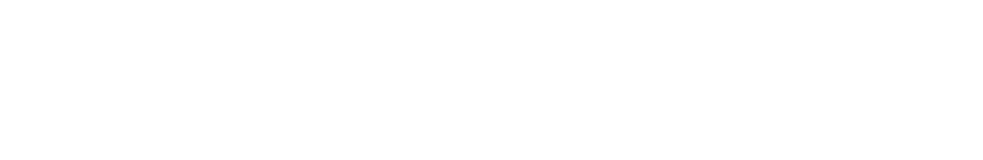
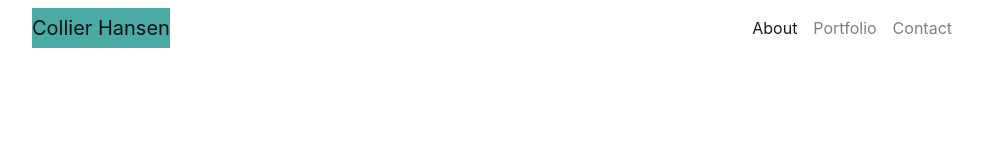
Before and after one commit to coffeewhistle/bootstrap-portfolio, a plain HTML site: page index.html in a window 1280 px wide. Shown: the whole page, without its empty margins (144-1127 px from the left). Drawn offline with nearby package versions, Linux system fonts and the light colour scheme.

Commit message:
Add basic html structure to contact and portfolio pages

```diff
--- a/contact.html
+++ b/contact.html
@@ -0,0 +1,47 @@
+<!doctype html>
+<html lang="en">
+  <head>
+    <!-- Required meta tags -->
+    <meta charset="utf-8">
+    <meta name="viewport" content="width=device-width, initial-scale=1, shrink-to-fit=no">
+
+    <!-- Bootstrap CSS -->
+    <link rel="stylesheet" href="https://maxcdn.bootstrapcdn.com/bootstrap/4.0.0/css/bootstrap.min.css" integrity="sha384-Gn5384xqQ1aoWXA+058RXPxPg6fy4IWvTNh0E263XmFcJlSAwiGgFAW/dAiS6JXm" crossorigin="anonymous">
+    <link rel="stylesheet" href="style.css">
+    <title>Hello, world!</title>
+  </head>
+  <body>
+
+    <nav id="navbar" class="navbar navbar-expand-lg navbar-light mb-5">
+        <a class="navbar-brand" href="index.html">Collier Hansen</a>
+        <!--Start hamburger button-->
+        <button class="navbar-toggler" type="button" data-toggle="collapse" data-target="#navbarNav" aria-controls="navbarNav" aria-expanded="false"
+            aria-label="Toggle navigation">
+            <span class="navbar-toggler-icon"></span>
+        </button>
+        <!--End hamburger button-->
+
+        <div class="collapse navbar-collapse justify-content-end" id="navbarNav">
+            <ul class="navbar-nav">
+                <li class="nav-item active">
+                    <a class="nav-link" href="index.html">About<span class="sr-only">(current)</span>
+                    </a>
+                </li>
+                <li class="nav-item">
+                    <a class="nav-link" href="portfolio.html">Portfolio</a>
+                </li>
+                <li class="nav-item">
+                    <a class="nav-link" href="contact.html">Contact</a>
+                </li>
+            </ul>
+        </div>
+    </nav>
+
+
+    <!-- Optional JavaScript -->
+    <!-- jQuery first, then Popper.js, then Bootstrap JS -->
+    <script src="https://code.jquery.com/jquery-3.2.1.slim.min.js" integrity="sha384-KJ3o2DKtIkvYIK3UENzmM7KCkRr/rE9/Qpg6aAZGJwFDMVNA/GpGFF93hXpG5KkN" crossorigin="anonymous"></script>
+    <script src="https://cdnjs.cloudflare.com/ajax/libs/popper.js/1.12.9/umd/popper.min.js" integrity="sha384-ApNbgh9B+Y1QKtv3Rn7W3mgPxhU9K/ScQsAP7hUibX39j7fakFPskvXusvfa0b4Q" crossorigin="anonymous"></script>
+    <script src="https://maxcdn.bootstrapcdn.com/bootstrap/4.0.0/js/bootstrap.min.js" integrity="sha384-JZR6Spejh4U02d8jOt6vLEHfe/JQGiRRSQQxSfFWpi1MquVdAyjUar5+76PVCmYl" crossorigin="anonymous"></script>
+  </body>
+</html>
--- a/index.html
+++ b/index.html
@@ -0,0 +1,47 @@
+<!doctype html>
+<html lang="en">
+  <head>
+    <!-- Required meta tags -->
+    <meta charset="utf-8">
+    <meta name="viewport" content="width=device-width, initial-scale=1, shrink-to-fit=no">
+
+    <!-- Bootstrap CSS -->
+    <link rel="stylesheet" href="https://maxcdn.bootstrapcdn.com/bootstrap/4.0.0/css/bootstrap.min.css" integrity="sha384-Gn5384xqQ1aoWXA+058RXPxPg6fy4IWvTNh0E263XmFcJlSAwiGgFAW/dAiS6JXm" crossorigin="anonymous">
+    <link rel="stylesheet" href="style.css">
+    <title>Hello, world!</title>
+  </head>
+  <body>
+
+    <nav id="navbar" class="navbar navbar-expand-lg navbar-light mb-5">
+        <a class="navbar-brand" href="index.html">Collier Hansen</a>
+        <!--Start hamburger button-->
+        <button class="navbar-toggler" type="button" data-toggle="collapse" data-target="#navbarNav" aria-controls="navbarNav" aria-expanded="false"
+            aria-label="Toggle navigation">
+            <span class="navbar-toggler-icon"></span>
+        </button>
+        <!--End hamburger button-->
+
+        <div class="collapse navbar-collapse justify-content-end" id="navbarNav">
+            <ul class="navbar-nav">
+                <li class="nav-item active">
+                    <a class="nav-link" href="index.html">About<span class="sr-only">(current)</span>
+                    </a>
+                </li>
+                <li class="nav-item">
+                    <a class="nav-link" href="portfolio.html">Portfolio</a>
+                </li>
+                <li class="nav-item">
+                    <a class="nav-link" href="contact.html">Contact</a>
+                </li>
+            </ul>
+        </div>
+    </nav>
+
+
+    <!-- Optional JavaScript -->
+    <!-- jQuery first, then Popper.js, then Bootstrap JS -->
+    <script src="https://code.jquery.com/jquery-3.2.1.slim.min.js" integrity="sha384-KJ3o2DKtIkvYIK3UENzmM7KCkRr/rE9/Qpg6aAZGJwFDMVNA/GpGFF93hXpG5KkN" crossorigin="anonymous"></script>
+    <script src="https://cdnjs.cloudflare.com/ajax/libs/popper.js/1.12.9/umd/popper.min.js" integrity="sha384-ApNbgh9B+Y1QKtv3Rn7W3mgPxhU9K/ScQsAP7hUibX39j7fakFPskvXusvfa0b4Q" crossorigin="anonymous"></script>
+    <script src="https://maxcdn.bootstrapcdn.com/bootstrap/4.0.0/js/bootstrap.min.js" integrity="sha384-JZR6Spejh4U02d8jOt6vLEHfe/JQGiRRSQQxSfFWpi1MquVdAyjUar5+76PVCmYl" crossorigin="anonymous"></script>
+  </body>
+</html>
--- a/style.css
+++ b/style.css
@@ -1,3 +1,10 @@
 #navbar {
     background-color: white;
+    width: 960px;
+    margin: 0 auto;
 }
+
+.navbar-brand {
+    background-color: #4aaaa5;
+    color: white;
+}
```
Also changed, not shown: portfolio.html (+47 -0 lines).
